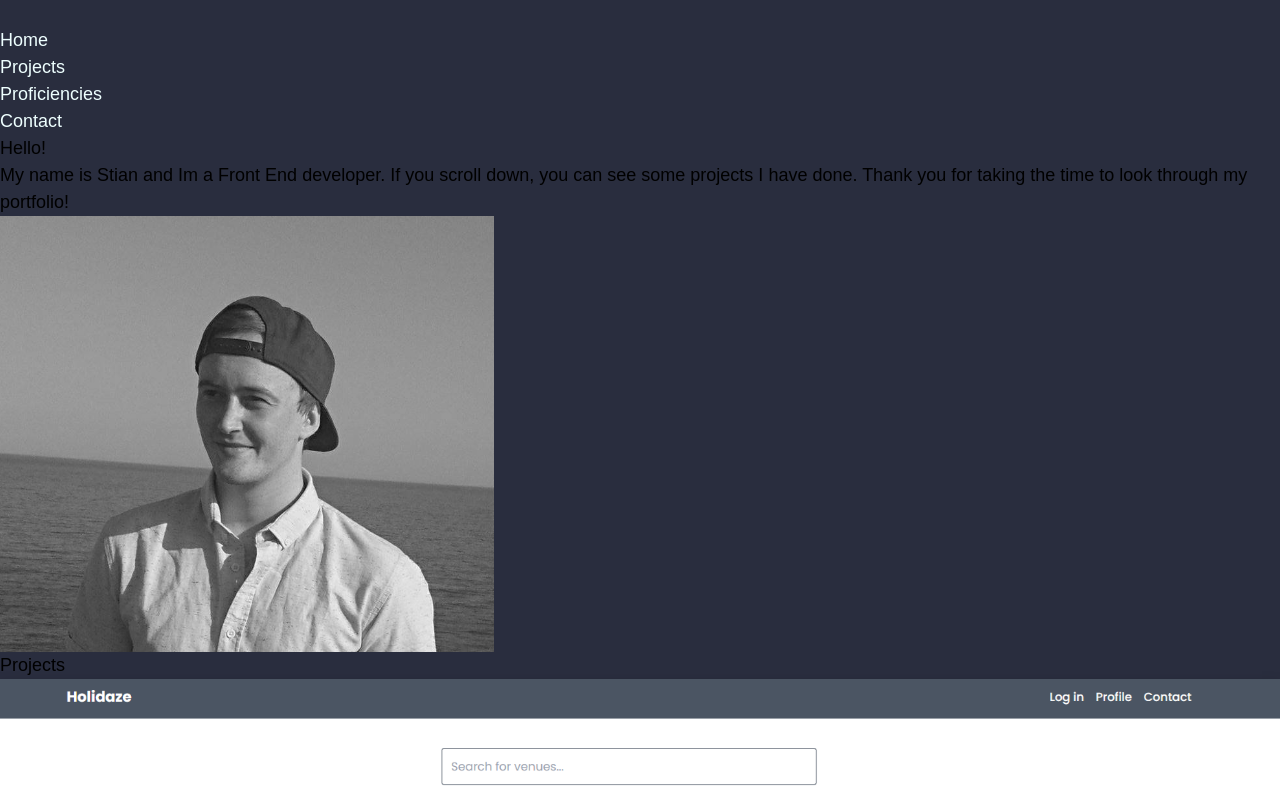
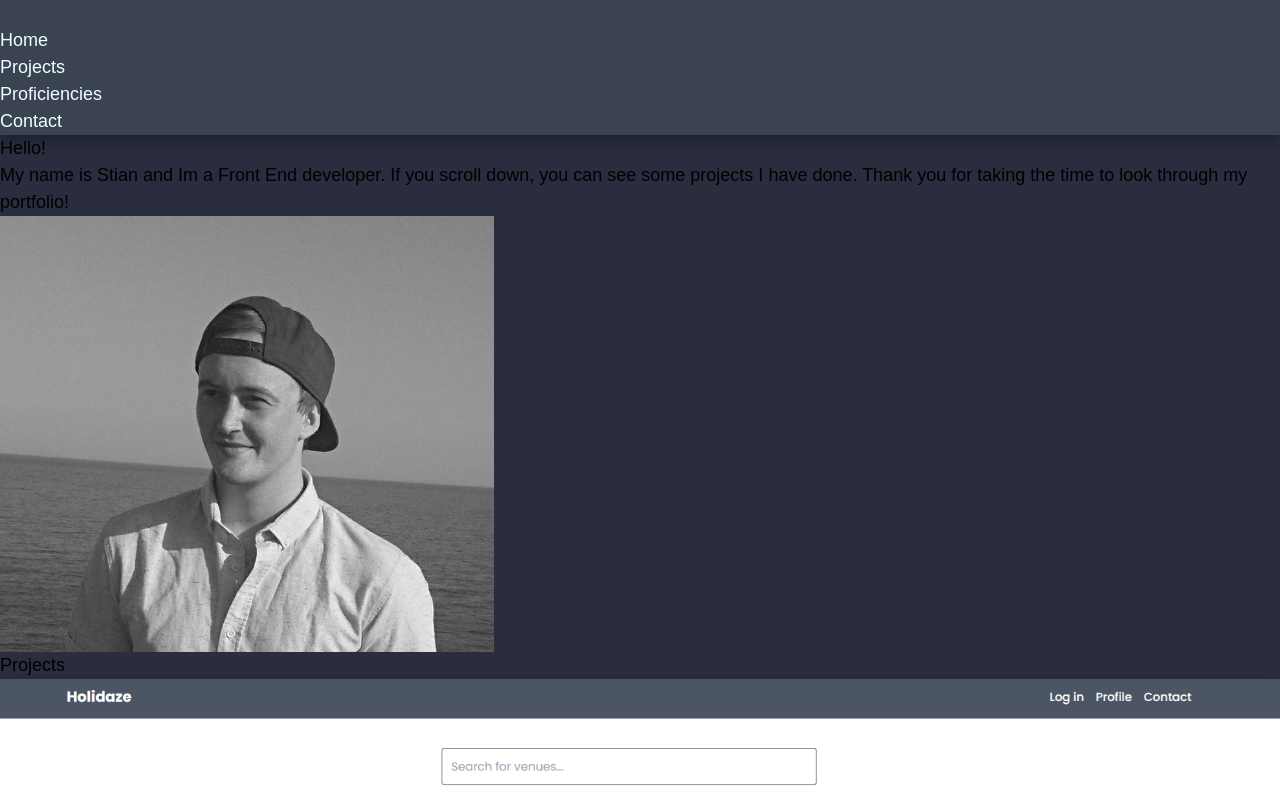
Before and after one commit to FadeCap/FadeCap-Portfolio, a React (Vite) app: page / in a window 1280 px wide. Shown: the top 800 px of the page. Built offline with nearby package versions, Linux system fonts and the light colour scheme.

Commit message:
Sticky header + href on links

```diff
--- a/src/components/HamburgerMenu/index.jsx
+++ b/src/components/HamburgerMenu/index.jsx
@@ -43,7 +43,11 @@ const HamburgerMenu = () => {
                 id="hamburger-links"
                 className="py-4 text-xl  w-full text-center"
               >
-                <a href="#home" className="block px-4" onClick={closeMenu}>
+                <a
+                  href="#welcome-container"
+                  className="block px-4"
+                  onClick={closeMenu}
+                >
                   Home
                 </a>
               </li>
--- a/src/components/Header/index.css
+++ b/src/components/Header/index.css
@@ -1,3 +1,8 @@
+#header {
+  background-color: var(--bg-card);
+  box-shadow: var(--card-shadow);
+}
+
 #header-link {
   color: var(--text-primary);
 }
--- a/src/components/Header/index.jsx
+++ b/src/components/Header/index.jsx
@@ -4,12 +4,15 @@ import HamburgerMenu from "../HamburgerMenu";
 
 const Header = () => {
   return (
-    <header className="flex items-center flex-col justify-between p-5 shadow-lg mb-8">
+    <header
+      id="header"
+      className="sticky top-0 flex items-center flex-col justify-between p-5"
+    >
       <HamburgerMenu />
       <nav className="hidden md:flex">
         <ul className="flex gap-20">
           <li>
-            <a id="header-link" href="#home" className="font-bold">
+            <a id="header-link" href="#welcome-container" className="font-bold">
               Home
             </a>
           </li>
--- a/src/components/Welcome/index.jsx
+++ b/src/components/Welcome/index.jsx
@@ -1,6 +1,9 @@
 const Welcome = () => {
   return (
-    <div className="flex flex-col items-center text-center py-8 ">
+    <div
+      id="welcome-container"
+      className="flex flex-col items-center text-center py-8 "
+    >
       <p className="max-w-xl text-lg font-bold bg-cat-card">
         Hello! <br />
         My name is Stian and Im a Front End developer. If you scroll down, you
```
